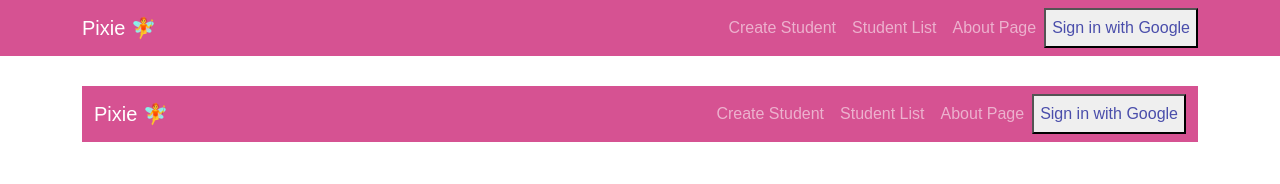
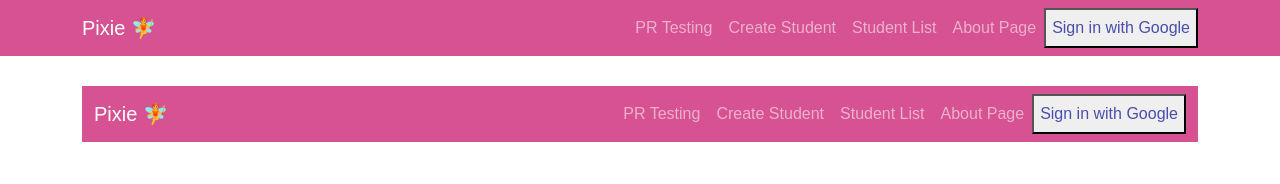
Before and after one commit to noahcalvo/pixie, a Next.js app in the folder frontend/: page /header-nav in a window 1280 px wide. Shown: the top 184 px of the page. Built offline with nearby package versions, Linux system fonts and the light colour scheme; no server answers.

Commit message:
this is a example PR to show off ephemerals

```diff
--- a/frontend/src/pages/header-nav.js
+++ b/frontend/src/pages/header-nav.js
@@ -20,6 +20,11 @@ const HeaderNav = () => {
             </Navbar.Brand>
 
             <Nav className="justify-content-end">
+              <Nav>
+                <Link className="button-link" href="/pr-testing">
+                  <span className="nav-link">PR Testing</span>
+                </Link>
+              </Nav>
               <Nav>
                 <Link className="button-link" href="/create-student">
                   <span className="nav-link">Create Student</span>
--- /dev/null
+++ b/frontend/src/pages/pr-testing.js
@@ -0,0 +1,5 @@
+const PRTesting = () => {
+  return <div>This is just a demo ephemeral</div>;
+};
+
+export default PRTesting;
```
